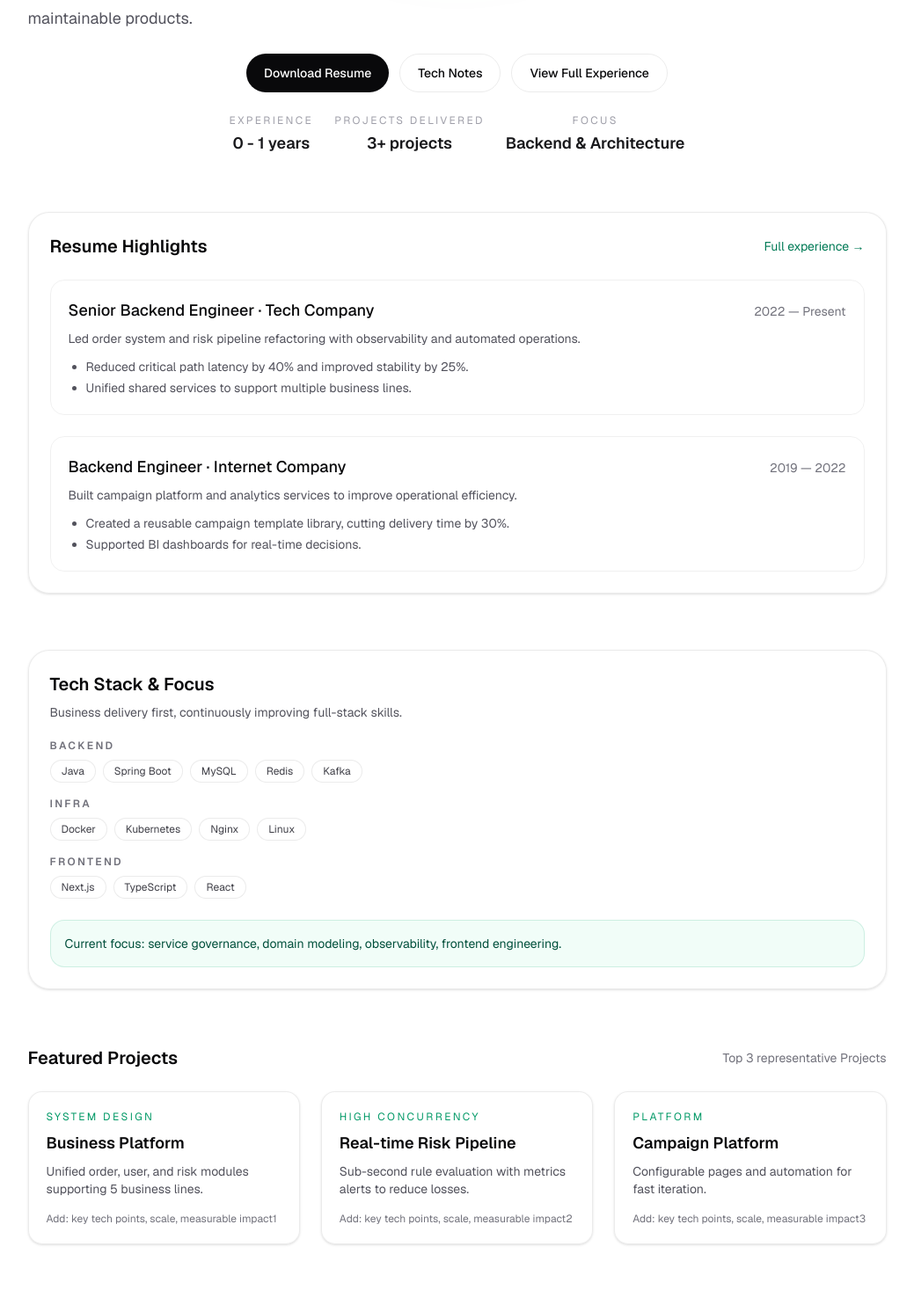
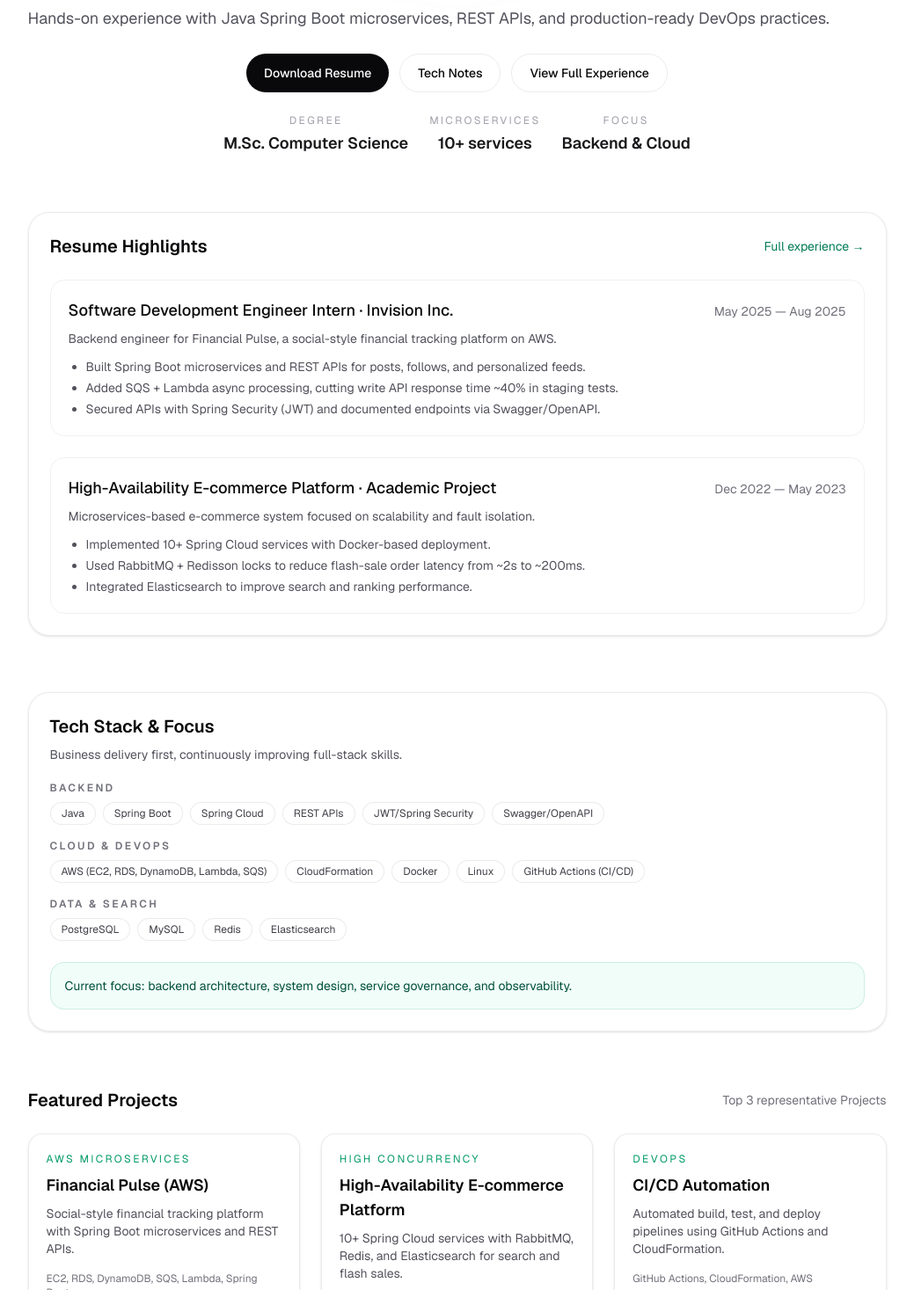
Before and after one commit to ltian059/my-portfolio, a Next.js app: page / in a window 1280 px wide. Shown: the part 463-1930 px from the top of the page at 88% size, without its empty margins (113-1152 px from the left). Built offline with nearby package versions, Linux system fonts and the light colour scheme.

Commit message:
feat: update hero section, projects, resume highlights, stats, and tech stack

```diff
--- a/src/data/pages/home/hero.ts
+++ b/src/data/pages/home/hero.ts
@@ -1,12 +1,13 @@
+// Home page hero content.
 export const hero = {
   id: "hero",
   title: "Hero",
   avatarSrc: "/avatar.png",
   avatarAlt: "Profile photo",
-  tagline: "Software Engineer / Backend Engineer",
+  tagline: "M.Sc. CS Graduate / Backend Engineer",
   name: "Daniel Tian",
   summary:
-    "Focused on backend system design and business delivery, while strengthening frontend skills to ship stable and maintainable products.",
+    "M.Sc. Computer Science new graduate specializing in backend engineering and cloud-native applications on AWS. Hands-on experience with Java Spring Boot microservices, REST APIs, and production-ready DevOps practices.",
   resumeLabel: "Download Resume",
   resumeHref: "/DanielTian_Resume.pdf",
   resumeDownloadName: "DanielTian_Resume.pdf",
--- a/src/data/pages/home/projects.ts
+++ b/src/data/pages/home/projects.ts
@@ -14,21 +14,24 @@ export type FeaturedProject = {
 
 export const featuredProjects: FeaturedProject[] = [
   {
-    name: "Business Platform",
-    detail: "Unified order, user, and risk modules supporting 5 business lines.",
-    tag: "System Design",
-    hint: "Add: key tech points, scale, measurable impact1",
+    name: "Financial Pulse (AWS)",
+    detail:
+      "Social-style financial tracking platform with Spring Boot microservices and REST APIs.",
+    tag: "AWS Microservices",
+    hint: "EC2, RDS, DynamoDB, SQS, Lambda, Spring Boot",
   },
   {
-    name: "Real-time Risk Pipeline",
-    detail: "Sub-second rule evaluation with metrics alerts to reduce losses.",
+    name: "High-Availability E-commerce Platform",
+    detail:
+      "10+ Spring Cloud services with RabbitMQ, Redis, and Elasticsearch for search and flash sales.",
     tag: "High Concurrency",
-    hint: "Add: key tech points, scale, measurable impact2",
+    hint: "RabbitMQ, Redisson, Redis, Elasticsearch, Docker",
   },
   {
-    name: "Campaign Platform",
-    detail: "Configurable pages and automation for fast iteration.",
-    tag: "Platform",
-    hint: "Add: key tech points, scale, measurable impact3",
+    name: "CI/CD Automation",
+    detail:
+      "Automated build, test, and deploy pipelines using GitHub Actions and CloudFormation.",
+    tag: "DevOps",
+    hint: "GitHub Actions, CloudFormation, AWS",
   },
 ];
--- a/src/data/pages/home/resume.ts
+++ b/src/data/pages/home/resume.ts
@@ -15,23 +15,25 @@ export type ResumeHighlight = {
 
 export const resumeHighlights: ResumeHighlight[] = [
   {
-    role: "Senior Backend Engineer · Tech Company",
-    period: "2022 — Present",
+    role: "Software Development Engineer Intern · Invision Inc.",
+    period: "May 2025 — Aug 2025",
     summary:
-      "Led order system and risk pipeline refactoring with observability and automated operations.",
+      "Backend engineer for Financial Pulse, a social-style financial tracking platform on AWS.",
     bullets: [
-      "Reduced critical path latency by 40% and improved stability by 25%.",
-      "Unified shared services to support multiple business lines.",
+      "Built Spring Boot microservices and REST APIs for posts, follows, and personalized feeds.",
+      "Added SQS + Lambda async processing, cutting write API response time ~40% in staging tests.",
+      "Secured APIs with Spring Security (JWT) and documented endpoints via Swagger/OpenAPI.",
     ],
   },
   {
-    role: "Backend Engineer · Internet Company",
-    period: "2019 — 2022",
+    role: "High-Availability E-commerce Platform · Academic Project",
+    period: "Dec 2022 — May 2023",
     summary:
-      "Built campaign platform and analytics services to improve operational efficiency.",
+      "Microservices-based e-commerce system focused on scalability and fault isolation.",
     bullets: [
-      "Created a reusable campaign template library, cutting delivery time by 30%.",
-      "Supported BI dashboards for real-time decisions.",
+      "Implemented 10+ Spring Cloud services with Docker-based deployment.",
+      "Used RabbitMQ + Redisson locks to reduce flash-sale order latency from ~2s to ~200ms.",
+      "Integrated Elasticsearch to improve search and ranking performance.",
     ],
   },
 ];
--- a/src/data/pages/home/stats.ts
+++ b/src/data/pages/home/stats.ts
@@ -5,7 +5,7 @@ export type StatItem = {
 };
 
 export const stats: StatItem[] = [
-  { label: "Experience", value: "0 - 1 years" },
-  { label: "Projects Delivered", value: "3+ projects" },
-  { label: "Focus", value: "Backend & Architecture" },
+  { label: "Degree", value: "M.Sc. Computer Science" },
+  { label: "Microservices", value: "10+ services" },
+  { label: "Focus", value: "Backend & Cloud" },
 ];
--- a/src/data/pages/home/tech.ts
+++ b/src/data/pages/home/tech.ts
@@ -13,17 +13,30 @@ export type TechStackGroup = {
 export const techStack: TechStackGroup[] = [
   {
     label: "Backend",
-    items: ["Java", "Spring Boot", "MySQL", "Redis", "Kafka"],
+    items: [
+      "Java",
+      "Spring Boot",
+      "Spring Cloud",
+      "REST APIs",
+      "JWT/Spring Security",
+      "Swagger/OpenAPI",
+    ],
   },
   {
-    label: "Infra",
-    items: ["Docker", "Kubernetes", "Nginx", "Linux"],
+    label: "Cloud & DevOps",
+    items: [
+      "AWS (EC2, RDS, DynamoDB, Lambda, SQS)",
+      "CloudFormation",
+      "Docker",
+      "Linux",
+      "GitHub Actions (CI/CD)",
+    ],
   },
   {
-    label: "Frontend",
-    items: ["Next.js", "TypeScript", "React"],
+    label: "Data & Search",
+    items: ["PostgreSQL", "MySQL", "Redis", "Elasticsearch"],
   },
 ];
 
 export const focusNote =
-  "Current focus: service governance, domain modeling, observability, frontend engineering.";
+  "Current focus: backend architecture, system design, service governance, and observability.";
```
